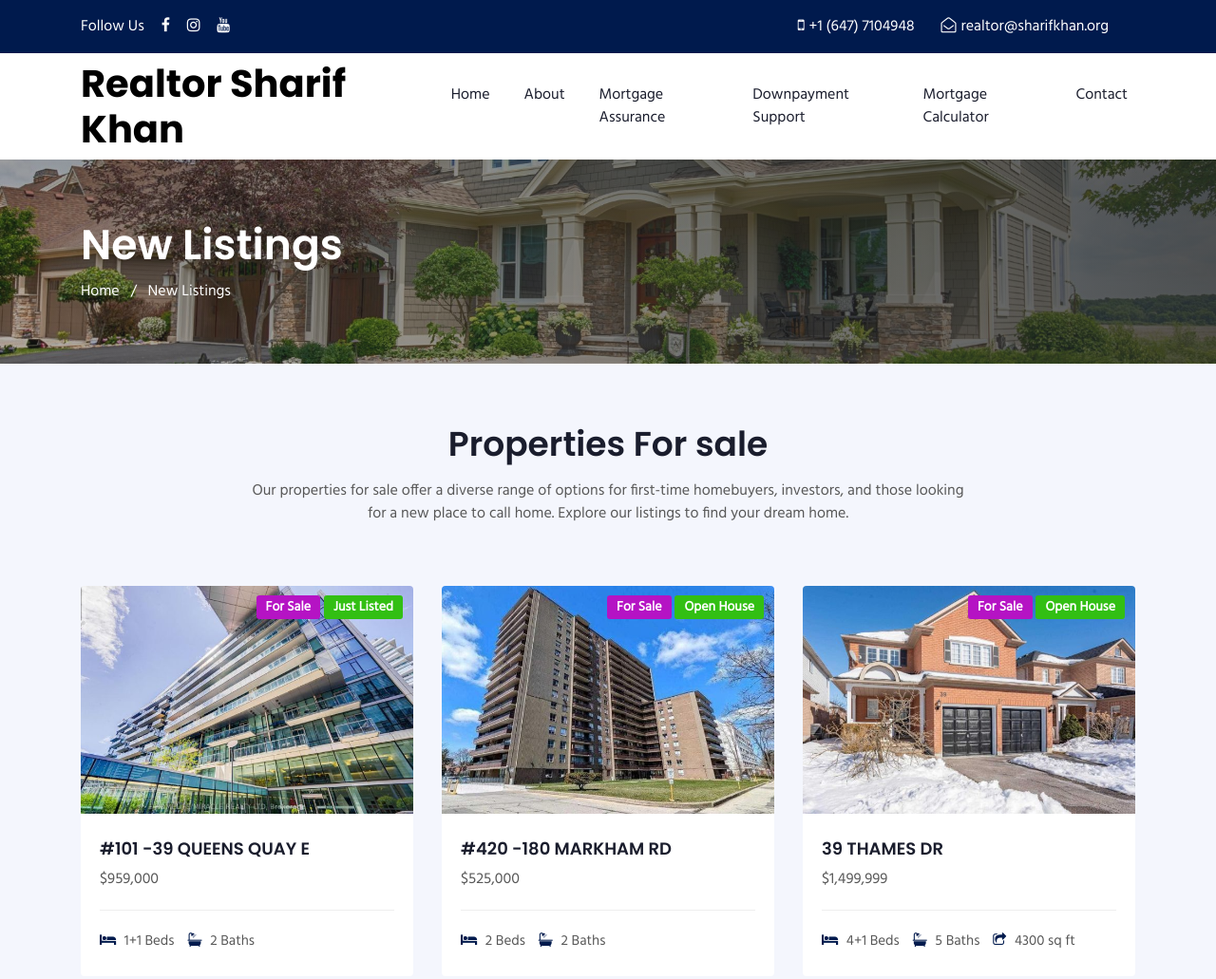
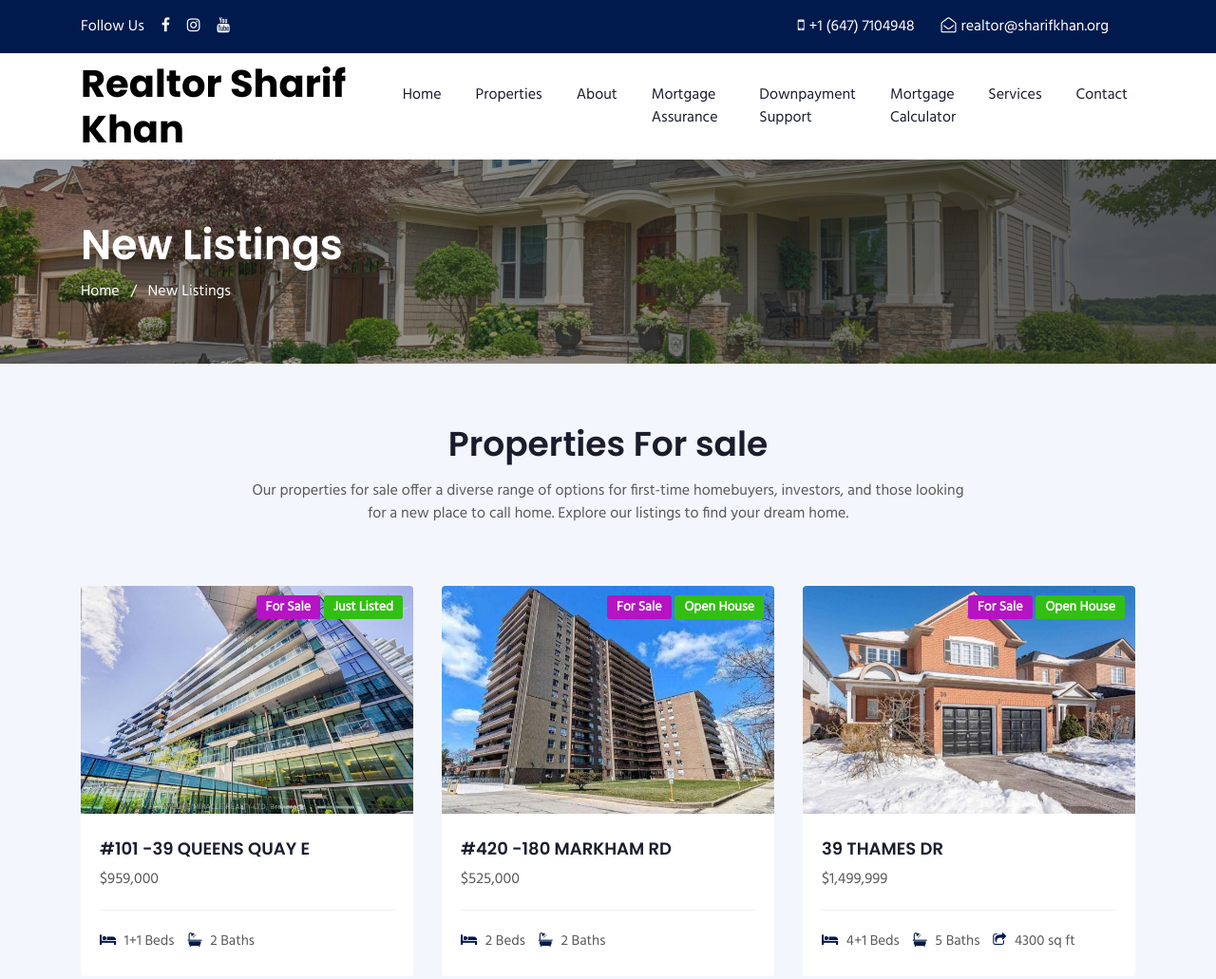
Before and after one commit to Abi-pactfolio/Realtor_sharif_khan, a plain HTML site: page PLP.html in a window 1280 px wide. Shown: the top 1031 px of the page at 95% size. Drawn offline with nearby package versions, Linux system fonts and the light colour scheme.

Commit message:
Update PLP.html

```diff
--- a/PLP.html
+++ b/PLP.html
@@ -61,16 +61,22 @@ Author URL: http://w3layouts.com
             <a class="nav-link" href="index.html">Home</a>
           </li>
           <li class="nav-item">
+            <a class="nav-link" href="PLP.html">Properties</a>
+          </li>
+          <li class="nav-item">
             <a class="nav-link" href="about.html">About</a>
           </li>
            <li class="nav-item">
-            <a class="nav-link" href="services.html">Mortgage Assurance</a>
+            <a class="nav-link" href="mortgage.html">Mortgage Assurance</a>
           </li>
           <li class="nav-item">
-            <a class="nav-link" href="about.html">Downpayment Support</a>
+            <a class="nav-link" href="downpayment.html">Downpayment Support</a>
           </li>
            <li class="nav-item">
-            <a class="nav-link" href="services.html">Mortgage calculator</a>
+            <a class="nav-link" href="calculator.html">Mortgage calculator</a>
+          </li>
+           <li class="nav-item">
+            <a class="nav-link" href="services.html">Services</a>
           </li>
           <li class="nav-item mr-0">
             <a class="nav-link" href="contact.html">Contact</a>
```
